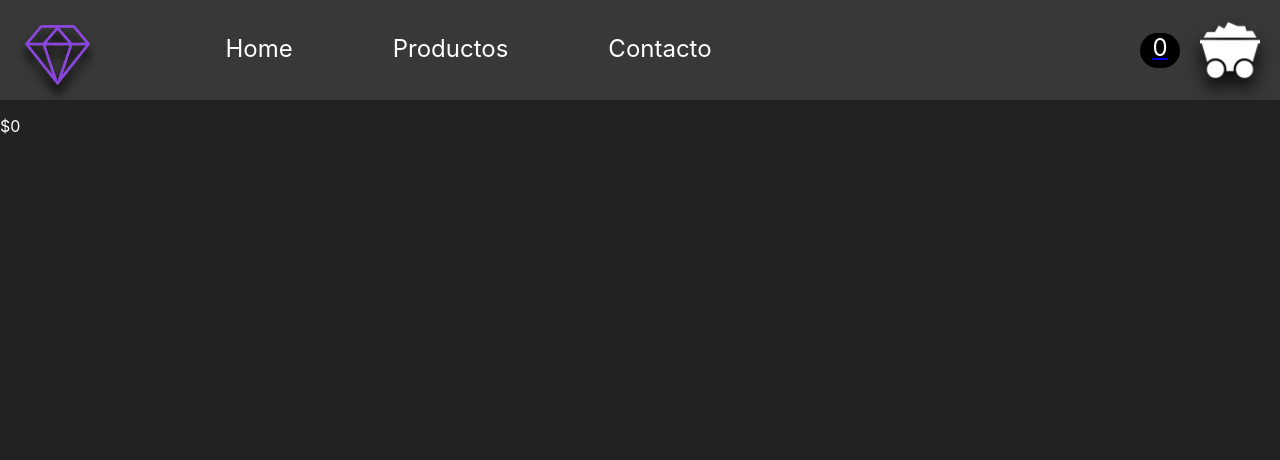
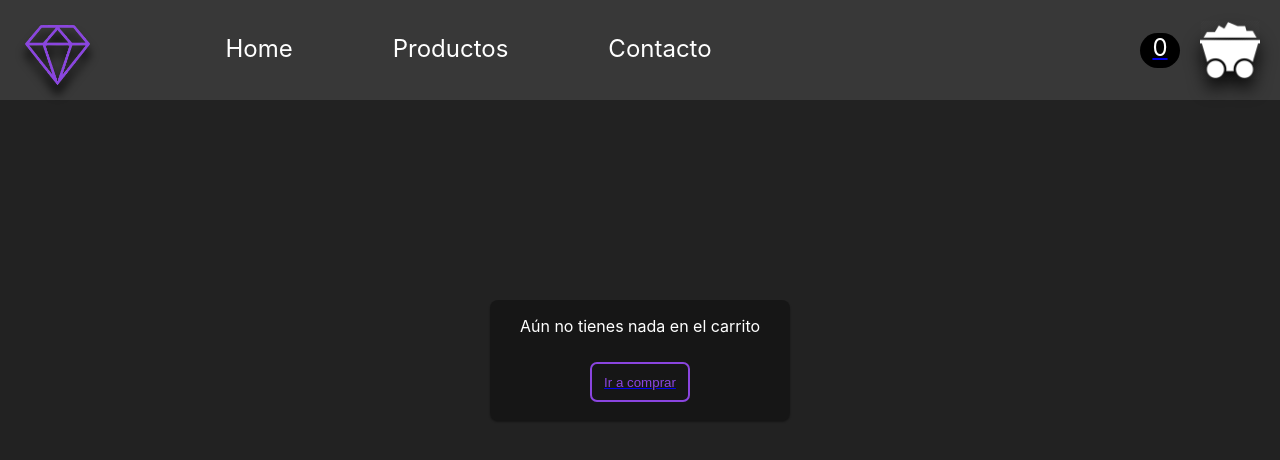
Before and after one commit to NicolasGutik/proyectoDeReact, a React (Create React App) app: page /Carrito in a window 1280 px wide. Shown: the top 460 px of the page. Built offline with nearby package versions, Linux system fonts and the light colour scheme.

Commit message:
agregando cambios

```diff
--- a/src/views/Carrito.css
+++ b/src/views/Carrito.css
@@ -5,6 +5,66 @@
     justify-content: start;
 }
 
-p{
-    color: white
+.precioTotal{
+    color: white;
+    background-color: rgb(138, 69, 223);
+    width: 200px;
+    height: 50px;
+    box-shadow: 0 12px 16px rgba(0, 0, 0, 0.479);
+    margin-left: 45px;
 }
+
+.nadaCarrito{
+    width: 100%;
+    height: 400px;
+    display: flex;
+    justify-content: center;
+    vertical-align: middle;
+}
+
+.nadaCarritoBox{
+    width: 300px;
+    height: 120px;
+    border-radius: 8px;
+    box-shadow: 0 2px 2px rgba(0, 0, 0, 0.4);
+    background-color: rgba(0, 0, 0, 0.335);
+    backdrop-filter: blur(1px);
+    -webkit-backdrop-filter: blur(1px);
+    color: white;
+    display: flex;
+    flex-flow: column;
+    margin-top: 200px;
+}
+
+.nadaCarritoMsj{
+    display: flex;
+    justify-content: center;
+    color: white;
+}
+
+.botonComprar{
+    color: rgb(138, 69, 223);
+    width: 100px;
+    height: 40px;
+    background-color : transparent;
+    border: 2px solid rgb(138, 69, 223);
+    outline: inherit;
+    cursor: pointer;
+    border-radius: 7px;
+    transition: all 0.3s;
+    text-decoration: none;
+}
+
+.botonComprar:hover {
+    color: white;
+    background-color: rgb(138, 69, 223);
+}
+
+.irAComprar{
+    margin-top: 10px;
+    width: 100%;
+    display: flex;
+    justify-content: center;
+    vertical-align: middle;
+    align-items: none;
+}
--- a/src/views/Carrito.js
+++ b/src/views/Carrito.js
@@ -2,6 +2,7 @@ import ItemCart from '../componentes/ItemCart/ItemCart';
 import {useContext} from 'react'
 import CartContext from "../componentes/Context/CartContext"
 import './Carrito.css'
+import {Link} from 'react-router-dom';
 
 const Carrito = () => {
 
@@ -13,8 +14,21 @@ const {items, total} = useContext(CartContext)
         <div className="CartList">
             {items.map(item =><ItemCart card = {item}/>)}
         </div>
-        <p>${total}</p>
+        {items.length > 0 ?
+        <p className="precioTotal">Total a pagar : ${total}</p> :
+        <div className="nadaCarrito">
+            <div className="nadaCarritoBox">
+                <p className="nadaCarritoMsj">Aún no tienes nada en el carrito</p>
+                <Link to="/Productos">
+                    <div className="irAComprar">
+                        <button type="button" className="botonComprar">Ir a comprar</button>
+                    </div>
+                </Link>
+            </div>
+        </div>
+        }
         </>
+
     )
 }
 
```
